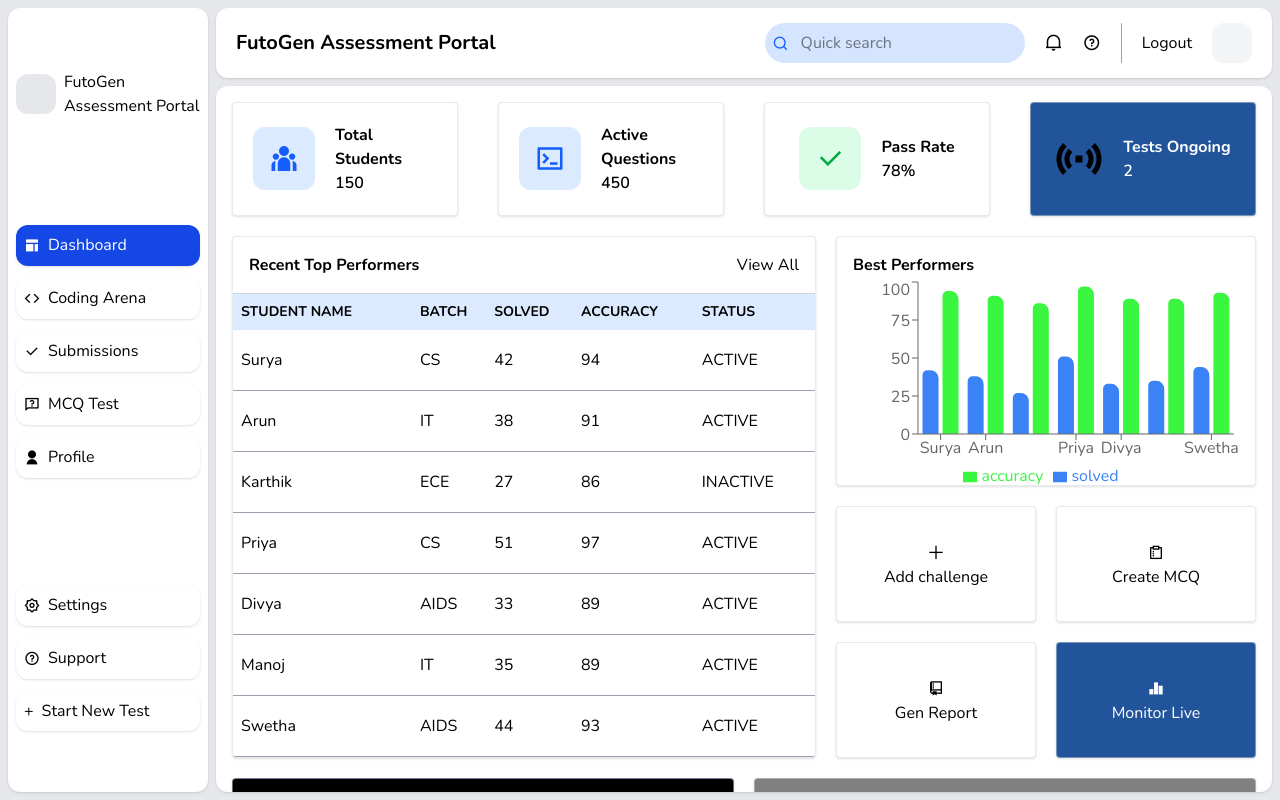
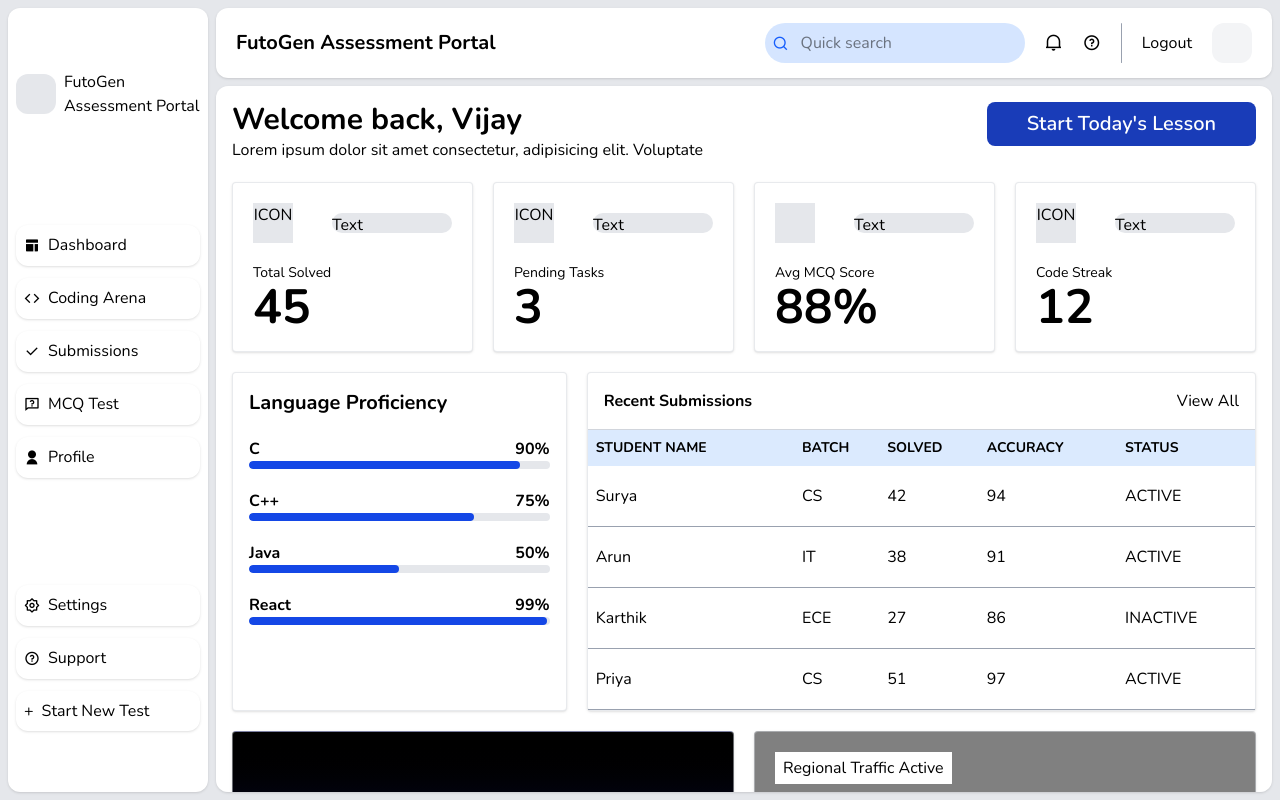
Before and after one commit to Surya-developer-max/codeEngine, a React (Vite) app: page / in a window 1280 px wide. Built offline with nearby package versions, Linux system fonts and the light colour scheme.

Commit message:
index v1

```diff
--- a/src/Components/CodingArena.jsx
+++ b/src/Components/CodingArena.jsx
@@ -1,7 +1,11 @@
+import { useEffect } from 'react'
 import ComputerIll from '../assets/Images/CodingArena/computer.png'
 import TeaCup from '../assets/Images/CodingArena/TeaCup.png'
 import { AreaChart, Area, ResponsiveContainer, XAxis, YAxis, CartesianGrid, Tooltip, Legend } from 'recharts'
 export default function CodingArena() {
+    useEffect(() => {
+        window.scrollTo(0, 0)
+    }, [])
     const data = [
         {
             name: 'tamil',
--- a/src/Components/Dashboard.jsx
+++ b/src/Components/Dashboard.jsx
@@ -1,3 +1,4 @@
+import { useEffect } from 'react';
 import wifi from '../assets/Images/Dashboard/wifi.png'
 import {
     ResponsiveContainer,
@@ -10,6 +11,9 @@ import {
     Legend,
 } from "recharts";
 export default function Dashboard() {
+     useEffect(() => {
+        window.scrollTo(0, 0)
+    },[])
     const boxUi = 'rounded shadow hover:scale-[1.01] transition hover:shadow-lg bg-white border border-gray-300/50  border-[1px]'
     const students = [
         {
--- /dev/null
+++ b/src/Components/Index.jsx
@@ -0,0 +1,183 @@
+export default function Index() {
+    const boxUi = 'rounded shadow hover:scale-[1.01] transition hover:shadow-lg bg-white border border-gray-300/50  border-[1px]'
+    const students = [
+        {
+            name: "Surya",
+            batch: "CS",
+            solved: 42,
+            accuracy: 94,
+            status: "ACTIVE",
+        },
+        {
+            name: "Arun",
+            batch: "IT",
+            solved: 38,
+            accuracy: 91,
+            status: "ACTIVE",
+        },
+        {
+            name: "Karthik",
+            batch: "ECE",
+            solved: 27,
+            accuracy: 86,
+            status: "INACTIVE",
+        },
+        {
+            name: "Priya",
+            batch: "CS",
+            solved: 51,
+            accuracy: 97,
+            status: "ACTIVE",
+        },
+    ];
+    return (
+        <div>
+
+            <div className="flex justify-between">
+                <div>
+                    <h1 className="font-bold text-3xl">Welcome back, Vijay</h1>
+                    <p>Lorem ipsum dolor sit amet consectetur, adipisicing elit. Voluptate </p>
+                </div>
+                <div>
+                    <button className="px-10 py-2 bg-blue-800 text-white rounded-lg text-xl font-semibold">Start Today's Lesson</button>
+                </div>
+            </div>
+
+            <div className="grid sm:grid-cols-2 lg:grid-cols-4 gap-5 mt-5">
+                <div className={`${boxUi} p-5`}>
+                    <div className="flex justify-between items-center">
+                        <div className="h-10 w-10 bg-gray-200 text-center">ICON</div>
+                        <div className="h-5 w-30 rounded-full bg-gray-200">Text</div>
+                    </div>
+                    <div className="mt-5">
+                        <h1 className="text-semibold text-sm">Total Solved</h1>
+                        <h1 className="text-5xl font-bold ">45</h1>
+                    </div>
+                </div>
+                <div className={`${boxUi} p-5`}>
+                    <div className="flex justify-between items-center">
+                        <div className="h-10 w-10 bg-gray-200 text-center">ICON</div>
+                        <div className="h-5 w-30 rounded-full bg-gray-200">Text</div>
+                    </div>
+                    <div className="mt-5">
+                        <h1 className="text-semibold text-sm">Pending Tasks</h1>
+                        <h1 className="text-5xl font-bold ">3</h1>
+                    </div>
+                </div>
+                <div className={`${boxUi} p-5`}>
+                    <div className="flex justify-between items-center">
+                        <div className="h-10 w-10 bg-gray-200 text-center"></div>
+                        <div className="h-5 w-30 rounded-full bg-gray-200">Text</div>
+                    </div>
+                    <div className="mt-5">
+                        <h1 className="text-semibold text-sm">Avg MCQ Score</h1>
+                        <h1 className="text-5xl font-bold ">88%</h1>
+                    </div>
+                </div>
+                <div className={`${boxUi} p-5`}>
+                    <div className="flex justify-between items-center">
+                        <div className="h-10 w-10 bg-gray-200 text-center">ICON</div>
+                        <div className="h-5 w-30 rounded-full bg-gray-200">Text</div>
+                    </div>
+                    <div className="mt-5">
+                        <h1 className="text-semibold text-sm">Code Streak</h1>
+                        <h1 className="text-5xl font-bold ">12</h1>
+                    </div>
+                </div>
+            </div>
+
+            <div className="grid md:grid-cols-[1fr_2fr] mt-5  gap-5">
+                <div className={`${boxUi} p-4`}>
+                    <div>
+                        <h1 className="font-bold text-xl">Language Proficiency</h1>
+                    </div>
+                    <div className="mt-2">
+                        {/* c */}
+                        <div className="mt-5">
+                            <div className="flex justify-between">
+                                <p className="font-bold">C</p>
+                                <p className="font-bold">90%</p>
+                            </div>
+                            <div className="w-full h-2 bg-gray-200 rounded-full relative overflow-hidden">
+                                <div className="absolute h-full w-[90%] bg-blue-700 rounded-full"></div>
+                            </div>
+                        </div>
+                        {/* c++ */}
+                        <div className="mt-5">
+                            <div className="flex justify-between">
+                                <p className="font-bold">C++</p>
+                                <p className="font-bold">75%</p>
+                            </div>
+                            <div className="w-full h-2 bg-gray-200 rounded-full relative overflow-hidden">
+                                <div className="absolute h-full w-[75%] bg-blue-700 rounded-full"></div>
+                            </div>
+                        </div>
+                        {/* Java */}
+                        <div className="mt-5">
+                            <div className="flex justify-between">
+                                <p className="font-bold">Java</p>
+                                <p className="font-bold">50%</p>
+                            </div>
+                            <div className="w-full h-2 bg-gray-200 rounded-full relative overflow-hidden">
+                                <div className="absolute h-full w-[50%] bg-blue-700 rounded-full"></div>
+                            </div>
+                        </div>
+                        {/* Java */}
+                        <div className="mt-5">
+                            <div className="flex justify-between">
+                                <p className="font-bold">React</p>
+                                <p className="font-bold">99%</p>
+                            </div>
+                            <div className="w-full h-2 bg-gray-200 rounded-full relative overflow-hidden">
+                                <div className="absolute h-full w-[99%] bg-blue-700 rounded-full"></div>
+                            </div>
+                        </div>
+                    </div>
+                </div>
+                <div className={`${boxUi}`}>
+                    <div className='flex justify-between items-center border-b p-4 border-gray-300 '>
+                        <h1 className='font-bold'>Recent Submissions</h1>
+                        <p>View All</p>
+                    </div>
+                    <div className=''>
+                        <table width='100%' >
+                            <thead className=' bg-blue-100 text-sm  '>
+                                <tr>
+                                    <th className="py-2 ps-2 text-start">STUDENT NAME</th>
+                                    <th className="py-2 text-start">BATCH</th>
+                                    <th className="py-2 text-start">SOLVED</th>
+                                    <th className="py-2 text-start">ACCURACY</th>
+                                    <th className="py-2 text-start">STATUS</th>
+                                </tr>
+                            </thead>
+                            <tbody>
+                                {students.map((val, inx) => <tr key={inx} className='hover:bg-gray-100 transition  border-b border-gray-400 '>
+                                    <td className=' py-[18px] ps-2'>{val.name}</td>
+                                    <td className=' py-[18px] '>{val.batch}</td>
+                                    <td className=' py-[18px] '>{val.solved}</td>
+                                    <td className=' py-[18px] '>{val.accuracy}</td>
+                                    <td className=' py-[18px] '>{val.status}</td>
+                                </tr>)}
+
+                            </tbody>
+                        </table>
+                    </div>
+                </div>
+            </div>
+
+            <div className='grid md:grid-cols-2 gap-5 mt-5'  >
+                <div className={`${boxUi} h-[200px] relative text-white bg-gradient-to-t from-[#242966] to-[#000000]`} style={{ backgroundColor: 'linear-gradient(180deg, #242966 0%, #000000 100%)' }}>
+                    <div className='absolute bottom-10 left-10'>
+                        <h1>Global System Health</h1>
+                        <p>Lorem ipsum dolor, sit amet consectetur adipisicing elit</p>
+                    </div>
+                </div>
+                <div className={`${boxUi} h-[200px] relative `} style={{ backgroundColor: 'gray' }}>
+                    <div className='absolute bg-white px-2 py-1 top-5 left-5'><p>Regional Traffic Active</p></div>
+                </div>
+
+            </div>
+
+        </div>
+    )
+}
--- a/src/Components/Navbar.jsx
+++ b/src/Components/Navbar.jsx
@@ -1,8 +1,10 @@
-import { useState } from 'react';
+import { useEffect, useState } from 'react';
 import CodingArena from './CodingArena'
 import Dashboard from './Dashboard';
+import Index from '../Components/Index';
 import { Link, Route, Routes, NavLink } from 'react-router-dom'
 export default function Navbar() {
+
     const CompanyName = "FutoGen"
     const [currentPage, setCurrentPage] = useState(0)
 
@@ -15,6 +17,7 @@ export default function Navbar() {
                         <div className="flex flex-col justify-around items-center md:items-start h-full w-full">
                             {/* icon */}
                             <div className="">
+                                <NavLink to='/'>
                                     <div className="flex items-center justify-center gap-2">
                                         <div className="h-10 w-10 bg-gray-200 rounded-xl"></div>
                                         <div className="md:block hidden">
@@ -22,10 +25,11 @@ export default function Navbar() {
                                             <h1>Assessment Portal</h1>
                                         </div>
                                     </div>
+                                </NavLink>
                             </div>
                             {/* section1 */}
                             <div className=" w-max md:w-full flex  flex-col gap-y-3">
-                                <NavLink to="/"
+                                <NavLink to="/Dashboard"
                                     className={({ isActive }) => `flex items-center md:justify-start justify-center gap-2 p-2 rounded-xl shadow ${isActive ? "bg-blue-700 text-white" : ""}`}>
                                     <p><i className="ri-layout-fill  "></i></p>
                                     <p className="md:block hidden">Dashboard</p>
@@ -99,7 +103,8 @@ export default function Navbar() {
                     <div className="rounded-xl  shadow hover:shadow-xl hover:scale-[1.001] transition overflow-y-auto scrollbar-none p-4 bg-white relative ">
                         <Routes>
                             <Route path="/CodingArena" element={<CodingArena />} />
-                            <Route path='/' element={<Dashboard />} />
+                            <Route path='/Dashboard' element={<Dashboard />} />
+                            <Route path='/' element={<Index />} />
                         </Routes>
                     </div>
                 </div>
```
Lines whose indentation alone changed are shown as unchanged.
